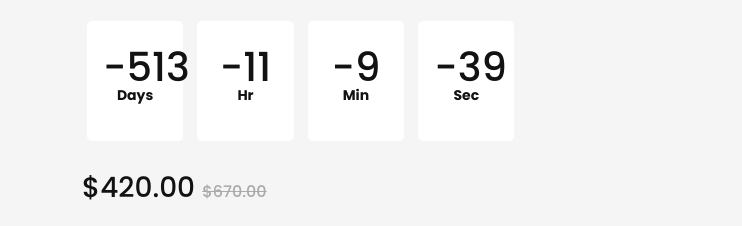
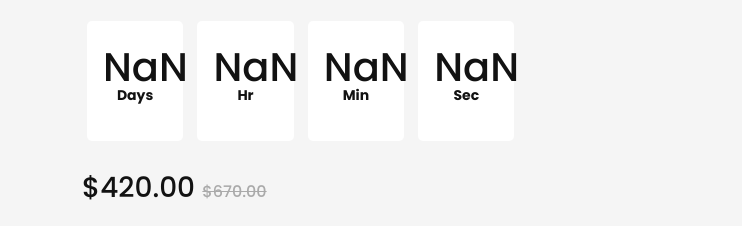
Before and after one commit to Sompal4549/ecommerce-website-using-bootstrap, a plain HTML site: page index.html in a window 1280 px wide. Shown: the part 3209-3435 px from the top of the page, 0-742 px from the left. Drawn offline with nearby package versions, Linux system fonts and the light colour scheme.

Commit message:
Update index.html

```diff
--- a/index.html
+++ b/index.html
@@ -1331,7 +1331,7 @@
       let secItem = document.querySelector("#sec");
 
       let countDown = () => {
-        let futureDate = new Date("15 August 2022");
+        let futureDate = new Date(`01 January {Date().getFullYear+1}`);
         let currentDate = new Date();
         let myDate = futureDate - currentDate;
 
```
